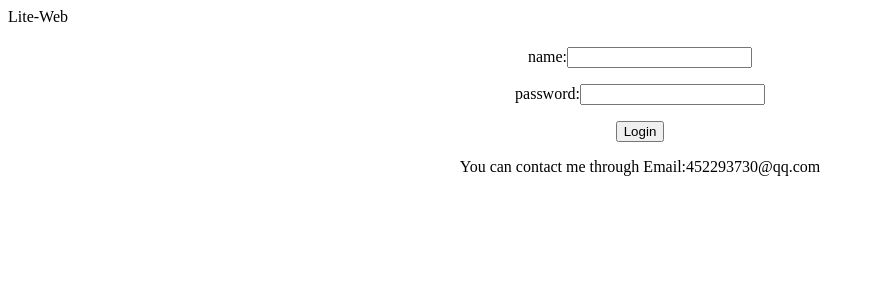
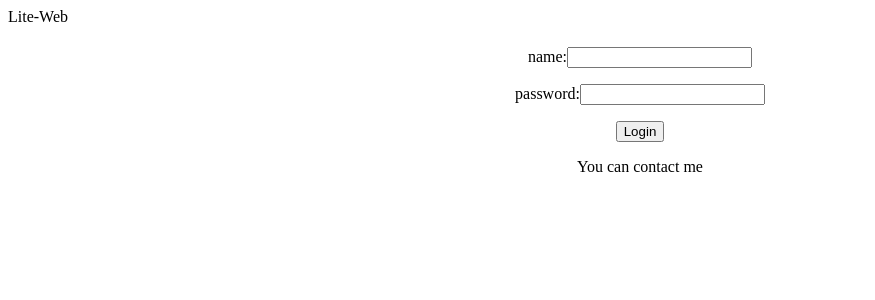
Before and after one commit to silbertmonaphia/LiteWeb, a Flask app: page /login in a window 1280 px wide. Shown: the top 300 px of the page, without its empty margins (0-875 px from the left). Run offline with Flask 2, Linux system fonts and the light colour scheme.

```diff
--- a/run.py
+++ b/run.py
@@ -44,4 +44,4 @@ app.secret_key = 'A0Zr98j/3yX R~XHH!jmN]LWX/,?RT'
 
 if __name__ == '__main__':
         app.debug=True
-        app.run(host='127.0.0.1')
+        app.run(host='0.0.0.0')
--- a/templates/base.html
+++ b/templates/base.html
@@ -14,7 +14,7 @@
     {% endblock %}
 
     <div>
-    	    <center>You can contact me through Email:452293730@qq.com</center>
+    	    <center>You can contact me</center>
     </div>
 </body>
 </html>
```
Also changed, not shown: 1 other file.
